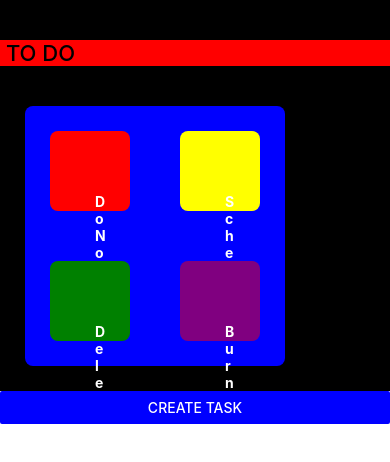
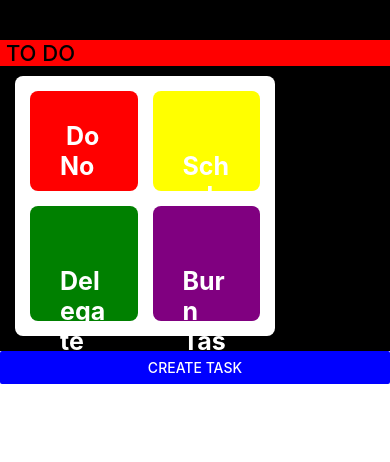
Before and after one commit to EliasPinno/BCHacks2020, a React Native app: screen / in a window 390 px wide. Shown: the top 462 px of the page. Built offline with nearby package versions, Linux system fonts and the light colour scheme.

Commit message:
Fixed double margin issue in MatrixContainer. Added relative sizing to MatrixContainer

```diff
--- a/Components/MatrixContainer.js
+++ b/Components/MatrixContainer.js
@@ -2,9 +2,11 @@ import React from 'react';
 import { StyleSheet, Text, View } from 'react-native';
 import { Dimensions } from 'react-native';
 import Tabs from './Tabs';
-const margin = 25;
+const margin = 15;
 const borderRadius = 8;
-var parentSize = Dimensions.get('window').width * (2/3);
+var parentSizeX = Dimensions.get('window').width * (2/3);
+var parentSizeY = Dimensions.get('window').height * (8.4/10);
+
 
 const MatrixContainer = props => {
   return (
@@ -31,14 +33,18 @@ const MatrixContainer = props => {
 const styles = StyleSheet.create({
   headContainer: {
     flex: 2,
-    width: parentSize,
-    height: parentSize,
+    width: parentSizeX,
+    height: parentSizeY,
     aspectRatio: 1,
     margin: margin,
     borderRadius: borderRadius,
+    shadowOffset: { width: 6,  height: 6, },
+    shadowColor: 'black',
+    shadowOpacity: 0.2,
+    shadowRadius: 12,
     alignContent: 'space-between',
-    backgroundColor: 'blue',
-    marginTop: 40
+    backgroundColor: 'white',
+    marginTop: 10
   },
   eachRow: {
     flex: 1,
@@ -47,25 +53,33 @@ const styles = StyleSheet.create({
   topLeft: {
     flex: 1,
     borderRadius: borderRadius,
-    margin: margin,
+    marginTop: margin,
+    marginLeft: margin,
+    marginRight: margin,
+    marginBottom: margin,
     backgroundColor: 'red'
   },
   topRight: {
     flex: 1,
     borderRadius: borderRadius,
-    margin: margin,
+    marginTop: margin,
+    marginRight: margin,
+    marginBottom: margin,
     backgroundColor: 'yellow'
   },
   botLeft: {
     flex: 1,
     borderRadius: borderRadius,
-    margin: margin,
+    marginLeft: margin,
+    marginBottom: margin,
+    marginRight: margin,
     backgroundColor: 'green'
   },
   botRight: {
     flex: 1,
     borderRadius: borderRadius,
-    margin: margin,
+    marginRight : margin,
+    marginBottom: margin,
     backgroundColor: 'purple'
   },
 });
--- a/Components/Tabs.js
+++ b/Components/Tabs.js
@@ -15,8 +15,9 @@ const styles = StyleSheet.create({
   },
 
   headerText: {
-    padding: 45,
+    padding: 30,
     fontWeight:'bold',
+    fontSize: 25,
     color: '#FFF'
   }
 });
```
